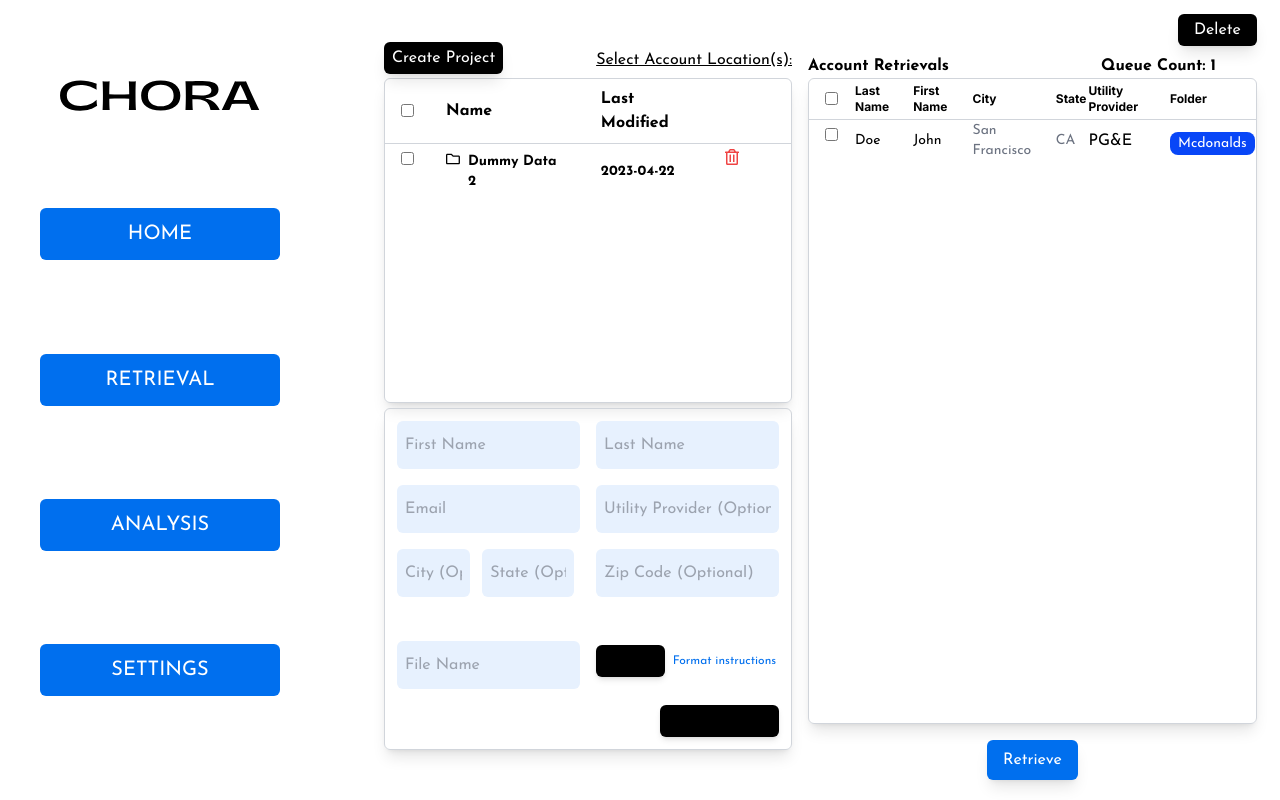
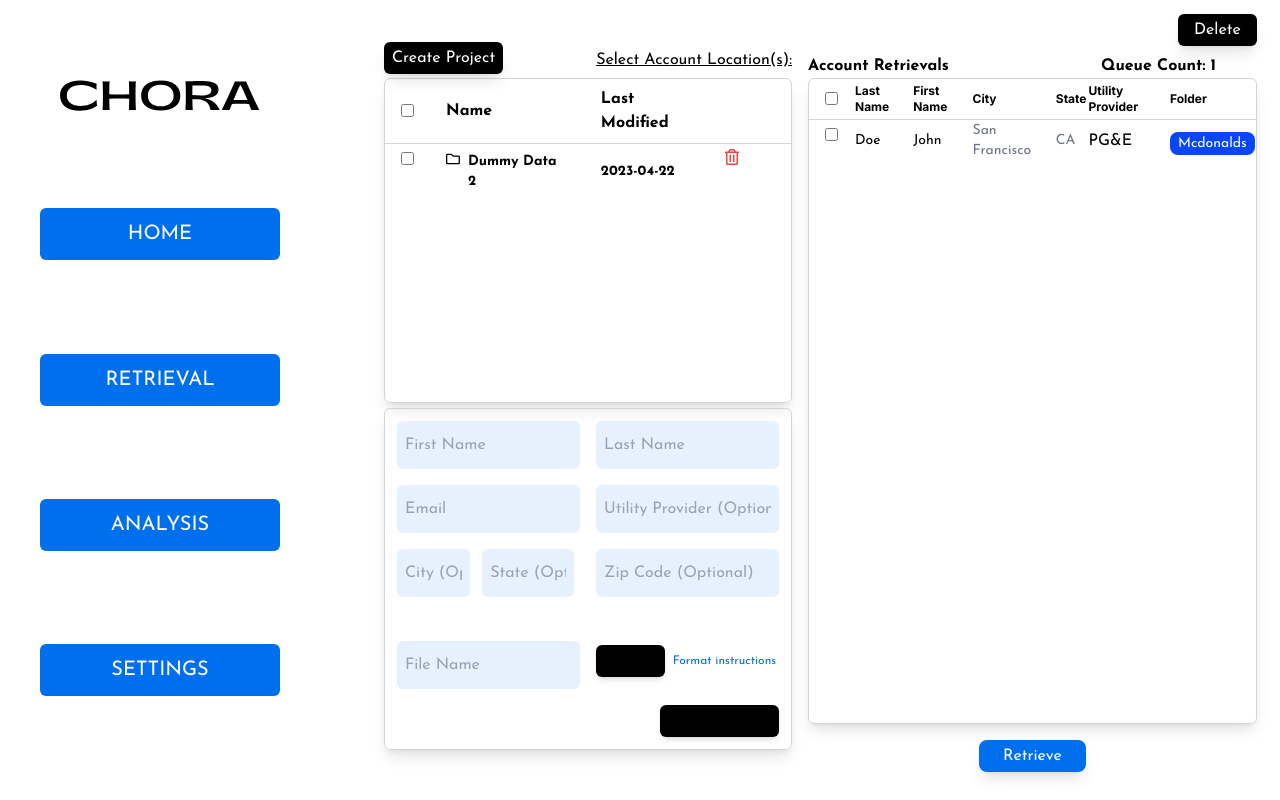
Before and after one commit to Meedux/GTM-Requirement, a Next.js app: page /retrieval in a window 1280 px wide. Built offline with nearby package versions, Linux system fonts and the light colour scheme.

Commit message:
Update button styling in AccountsTable component

```diff
--- a/components/Retrieval/AccountsTable.tsx
+++ b/components/Retrieval/AccountsTable.tsx
@@ -87,7 +87,7 @@ const AccountsTable = () => {
 
       {url === "/retrieval" && (
         <div className="text-center w-[100%] lg:w-[110%] mt-4">
-          <button className="bg-[#006FEE] mb-1 px-4 py-2 text-white text-center p-2 rounded-md shadow-lg font-joseph-sans text-xs md:text-base">
+          <button className="bg-[#006FEE] mb-1 px-6 py-1 text-white text-center rounded-lg shadow-lg font-joseph-sans text-xs md:text-base">
             Retrieve
           </button>
         </div>
```
